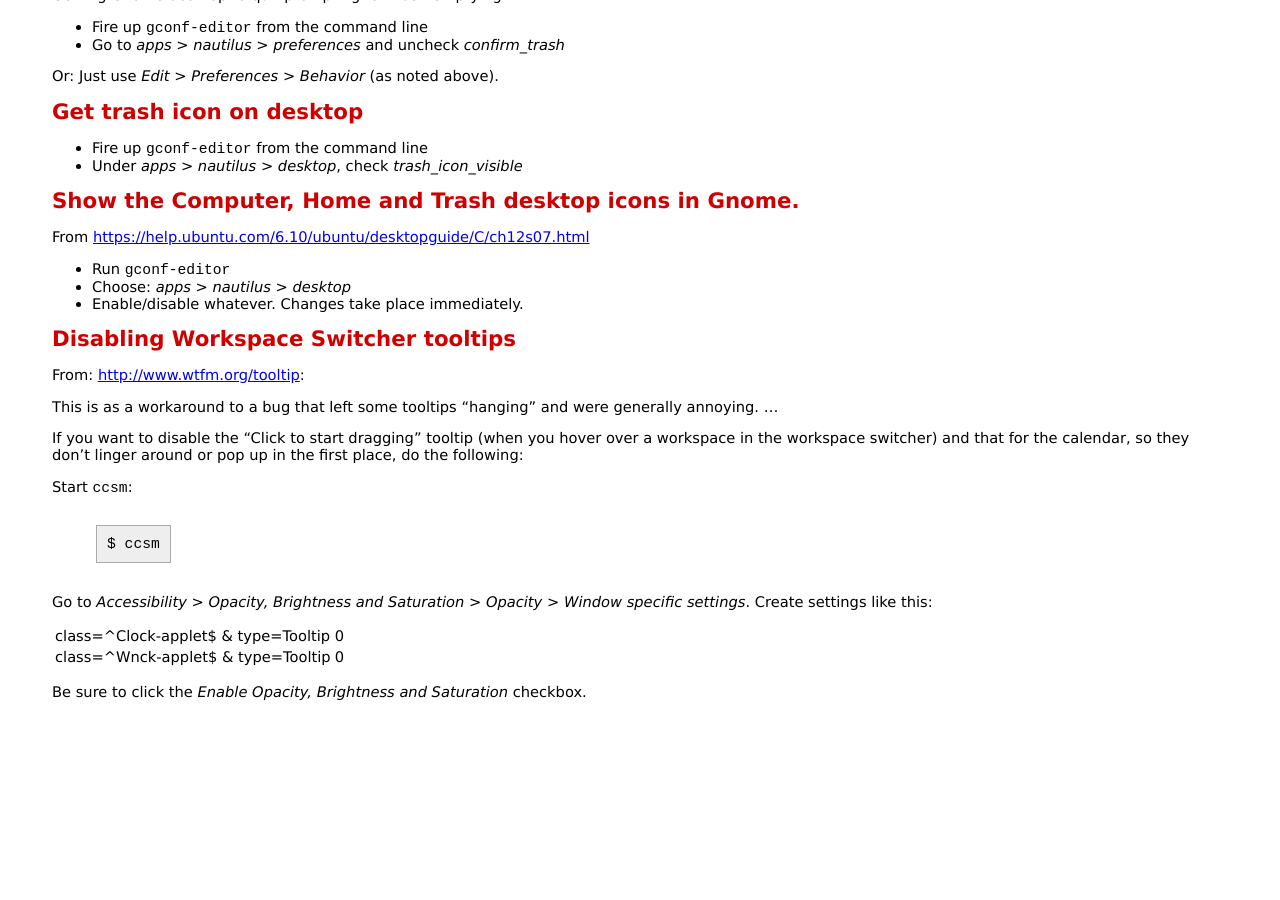
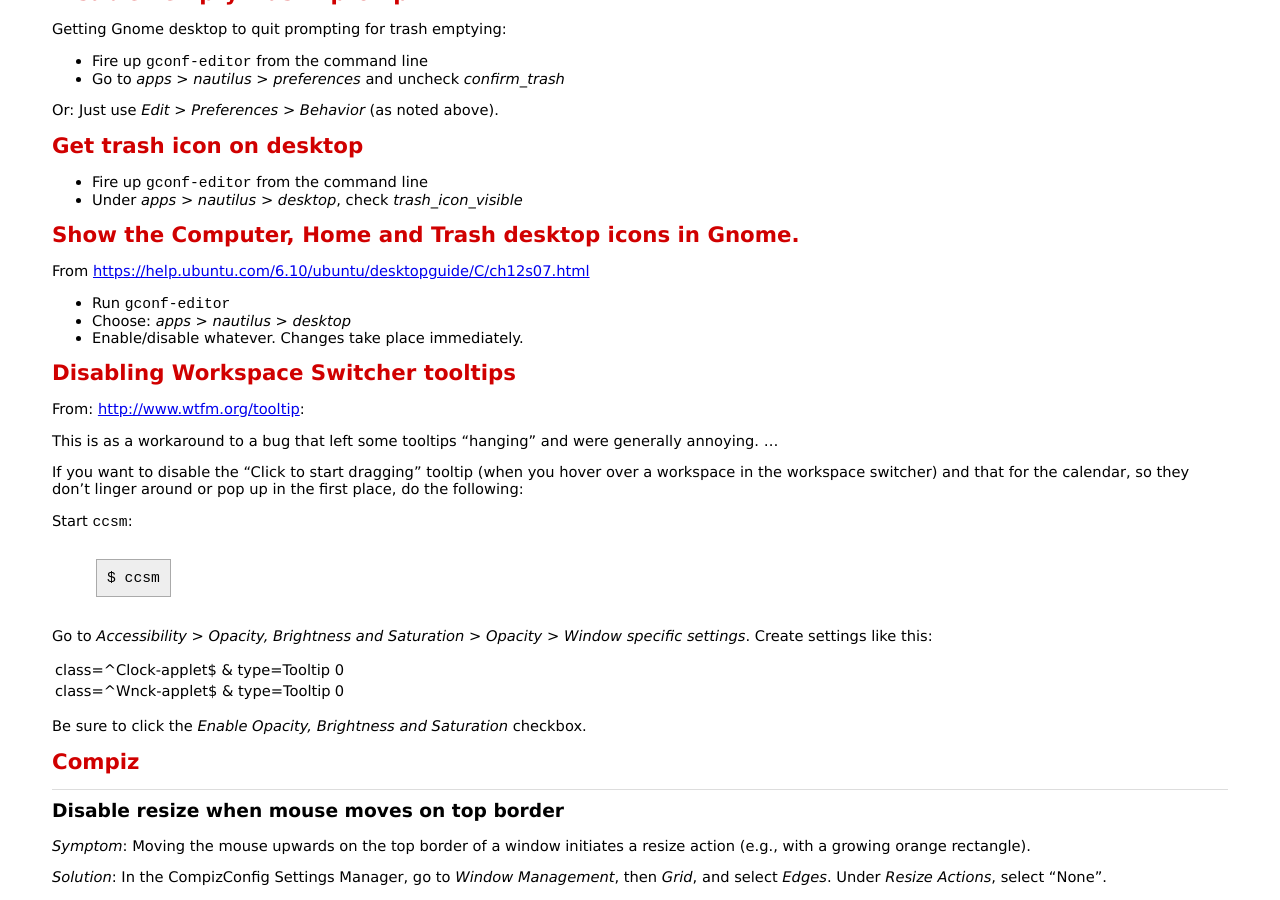
Before and after one commit to bmc/cheat-sheets, a Jekyll site: the page built from gnome.md, in a window 1280 px wide and 900 px high, scrolled down 1084 px. Built offline with Jekyll 4.4.1, drawn with Linux system fonts in a browser that asks for light colours; before the commit the page ends 1799 px from its top, so only the background shows below that; some of the changed text lies outside the part shown.

Commit message:
Added Compiz items

```diff
--- a/gnome.md
+++ b/gnome.md
@@ -90,3 +90,13 @@ Go to *Accessibility > Opacity, Brightness and Saturation > Opacity >*
 | class=^Wnck-applet$ & type=Tooltip  | 0 |
 
 Be sure to click the *Enable Opacity, Brightness and Saturation* checkbox.
+
+# Compiz
+
+## Disable resize when mouse moves on top border
+
+*Symptom*: Moving the mouse upwards on the top border of a window initiates
+a resize action (e.g., with a growing orange rectangle).
+
+*Solution*: In the CompizConfig Settings Manager, go to *Window Management*,
+then *Grid*, and select *Edges*. Under *Resize Actions*, select "None".
```
